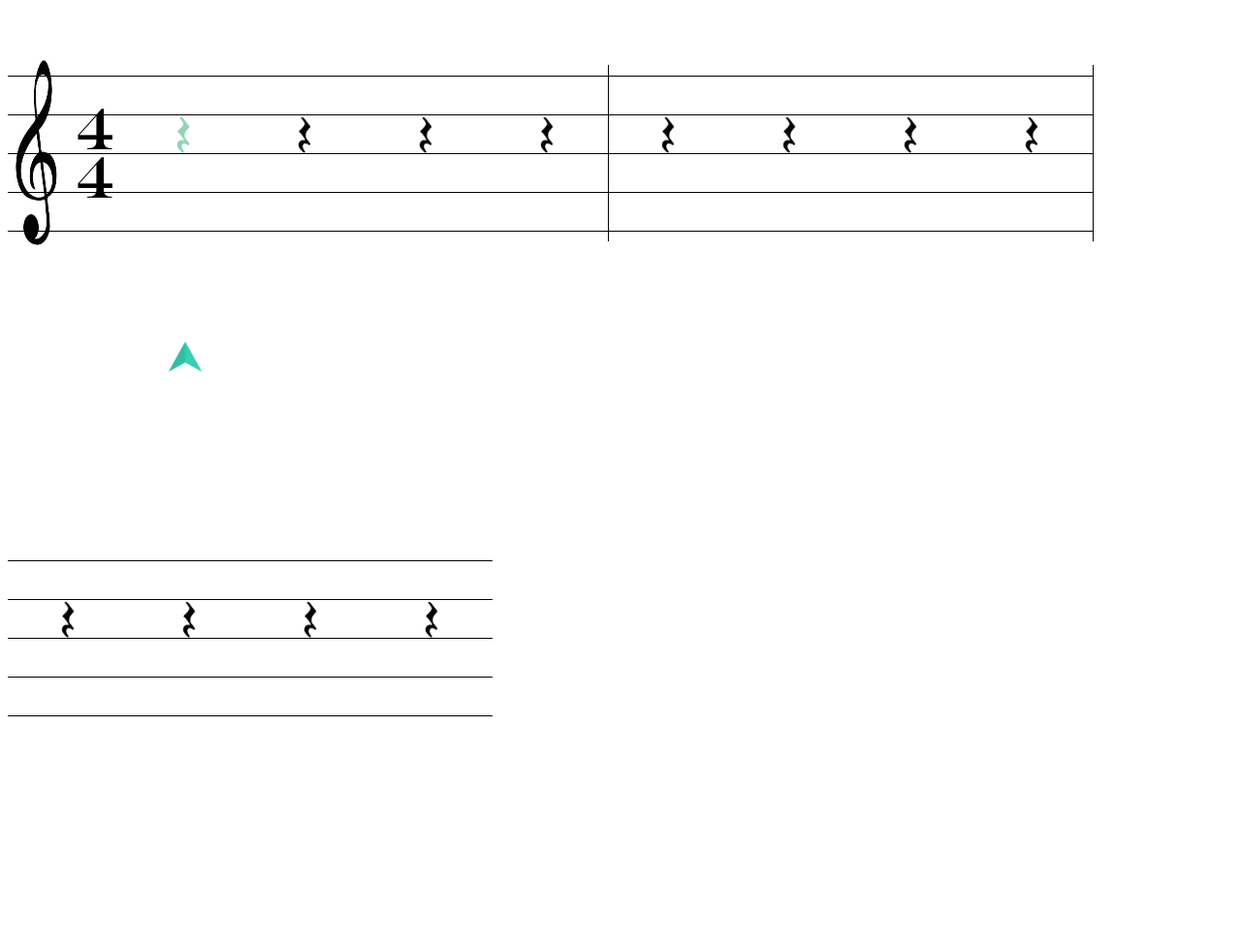
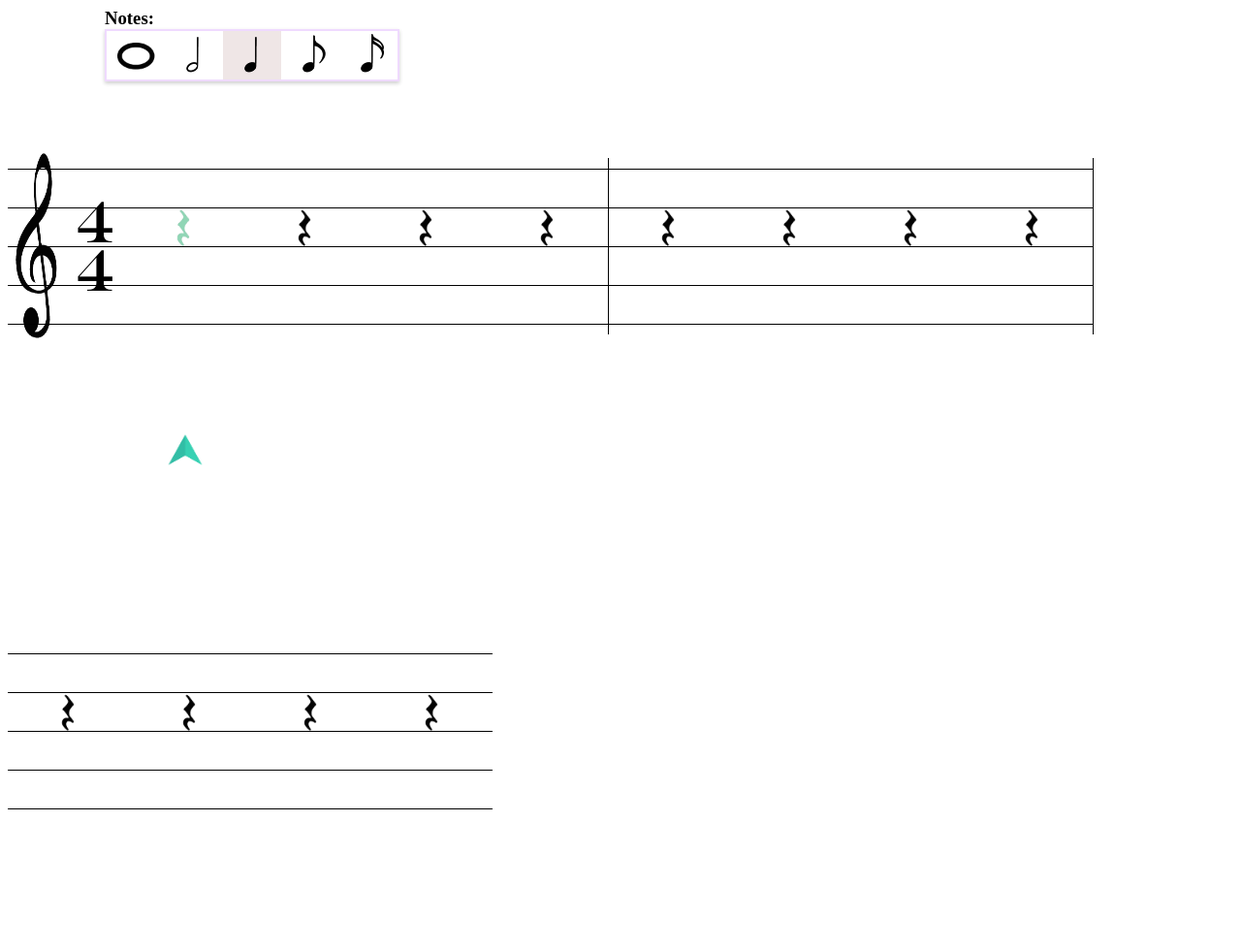
Before and after one commit to NimG98/MuseStaffJS, a website: page pub/examples.html in a window 1280 px wide. Shown: the top 978 px of the page at 97% size. Drawn offline with Linux system fonts and the light colour scheme; files whose address does not match are found by name.

Commit message:
add note selector to choose which note type to insert

```diff
--- a/pub/src/MuseStaff.css
+++ b/pub/src/MuseStaff.css
@@ -79,3 +79,37 @@
     width: 100%;
     height: 100%;
 }
+
+.noteSelectorDisplay{
+    margin-bottom: 20px;
+}
+
+.noteSelectorHeader{
+    margin: 0px;
+    margin-left: 100px;
+}
+
+.noteSelector {
+    display: flex;
+    width: 300px;
+    height: 50px;
+    border: 2px solid #EFDAFF;
+    margin-left: 100px;
+    /* margin-top: 30px; */
+    box-shadow: 0 2px 4px 0 rgba(0,0,0,0.2);
+}
+
+.noteSelector .museStaffNote:hover {
+    /* background: rgba(201, 173, 173, 0.301); */
+    filter: brightness(0.9) invert(.7) sepia(.5) hue-rotate(100deg) saturate(200%);
+}
+
+.noteSelector .museStaffNoteImage {
+    max-width: 100%;
+    max-height: 100%;
+    margin-top: 0px;
+}
+
+.noteSelectorHighlighted {
+    background: rgba(201, 173, 173, 0.301);
+}
--- a/pub/src/MuseStaff.js
+++ b/pub/src/MuseStaff.js
@@ -12,6 +12,8 @@ class MuseStaff {
             this.timeSig = new TimeSignature(4, 4);
         }
 
+        this.insertNoteType = "quarter";
+
         this.staff = null;
         this.display();
 
@@ -20,6 +22,7 @@ class MuseStaff {
     addNoteClickListener = (e) => clickNoteToAddToMeasure(e, this);
     addNoteTdHoverListener = (e) => displayNoteTdHover(e, "mouseover");
     removeNoteTdHoverListener = (e) => displayNoteTdHover(e, "mouseout");
+    changeInsertNoteTypeListener = (e) => clickToChangeInsertNoteType(e, this);
 
     /* Parses the string timeSigString (e.g. '3/4') into TimeSignature */
     parseTimeSignature(timeSigString) {
@@ -158,6 +161,13 @@ class MuseStaff {
         museStaffDiv.setAttribute("class", "museStaff");
         this.staff = museStaffDiv;
 
+        // Add note type selector
+        const noteSelector = createNoteTypeSelectionDisplay(this.insertNoteType);
+        this.staff.appendChild(noteSelector);
+        Array.from(noteSelector.querySelectorAll(".museStaffNote")).map( (selectorNote) => {
+            selectorNote.addEventListener('click', this.changeInsertNoteTypeListener);
+        });
+
         // Add staff properties (clef and time signature)
         const staffPropertyDiv = createStaffPropertyDisplay("treble", this.timeSig)
         this.staff.appendChild(staffPropertyDiv)
@@ -167,6 +177,17 @@ class MuseStaff {
             this.staff.appendChild(measureTable);
         })
         return this.staff;
+    }
+
+    changeInsertNoteType(noteType) {
+        if(noteType === this.insertNoteType) {
+            return;
+        }
+        // Remove selection highlight from old note type
+        const oldInsertNoteContainer = this.staff.querySelector("#" + this.insertNoteType + "Note");
+        oldInsertNoteContainer.setAttribute("class", "museStaffNote")
+
+        this.insertNoteType = noteType;
     }
 
     addNoteAtCurrentMeasurePosition(note) {
@@ -355,7 +376,7 @@ function clickNoteToAddToMeasure(e, museStaff) {
 
     const notesBasedOnRow = Object.keys(noteDirection).reverse();
     const noteValue = notesBasedOnRow[noteRowIndex];
-    const noteUnit = "quarter";
+    const noteUnit = museStaff.insertNoteType;
     console.log("noteRowIndex " + noteRowIndex);
     console.log("noteValue " + noteValue);
     const note = new Note(noteValue, noteUnit);
@@ -450,3 +471,58 @@ function createTimeSignatureDisplay(timeSignature){
 
     return timeSigDiv;
 }
+
+function createNoteTypeSelectionDisplay(insertNoteType) {
+    const noteSelectionDisplay = document.createElement("div");
+    noteSelectionDisplay.setAttribute("class", "noteSelectorDisplay");
+
+    const noteSelectionHeader = document.createElement("h3");
+    noteSelectionHeader.setAttribute("class", "noteSelectorHeader");
+    noteSelectionHeader.innerHTML = "Notes:"
+
+    const noteSelectionDiv = document.createElement("div");
+    noteSelectionDiv.setAttribute("class", "noteSelector");
+
+    Object.keys(noteShapeByUnit.note).map( noteUnit => {
+        const noteDiv = document.createElement("div");
+        noteDiv.setAttribute("class", "museStaffNote");
+        noteDiv.setAttribute("id", noteUnit + "Note");
+
+        const imgSrc = noteShapeByUnit.note[noteUnit].image;
+        const noteImg = document.createElement("img");
+        noteImg.setAttribute("class", "museStaffNoteImage");
+        noteImg.setAttribute("src", imgSrc);
+
+        if(insertNoteType === noteUnit) {
+            if(!noteDiv.className.includes("noteSelectorHighlighted")){
+                noteDiv.setAttribute("class", noteDiv.className + " noteSelectorHighlighted")
+            }
+        }
+
+        noteDiv.appendChild(noteImg);
+        noteSelectionDiv.appendChild(noteDiv);
+    })
+
+    noteSelectionDisplay.appendChild(noteSelectionHeader);
+    noteSelectionDisplay.appendChild(noteSelectionDiv);
+
+    return noteSelectionDisplay;
+}
+
+function clickToChangeInsertNoteType(e, museStaff) {
+    console.log(e.target);
+    var noteContainer;
+    if(e.target.tagName === "IMG") {
+        noteContainer = e.target.parentNode;
+    } else {
+        noteContainer = e.target
+    }
+    if(!noteContainer.className.includes("noteSelectorHighlighted")){
+        noteContainer.setAttribute('class', noteContainer.className + " noteSelectorHighlighted");
+        console.log(noteContainer.className)
+    }
+
+    const noteType = noteContainer.id.replace("Note", "");
+    console.log(noteType)
+    museStaff.changeInsertNoteType(noteType);
+}
```
